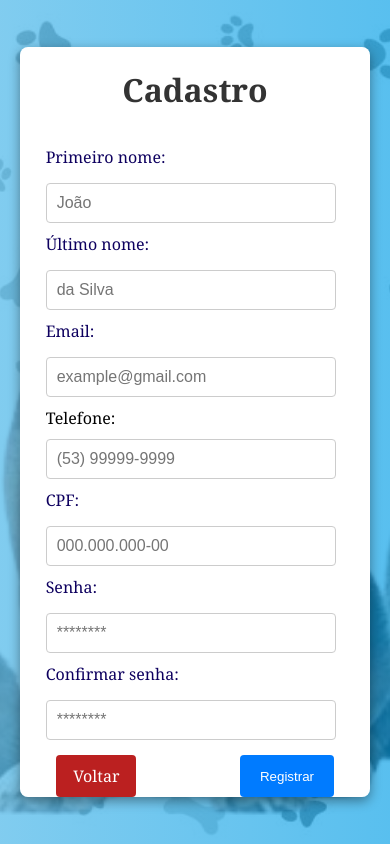
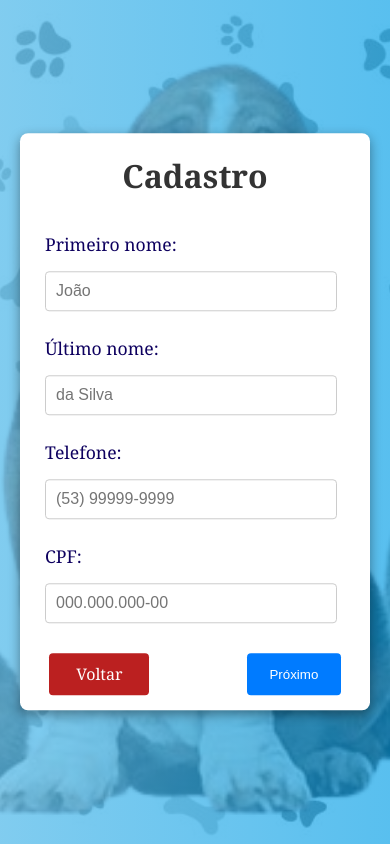
Before and after one commit to ajuda-pet/ajudapet-frontend, a React (Create React App) app: page /register in a window 390 px wide. Built offline with nearby package versions, Linux system fonts and the light colour scheme.

Commit message:
dois steps

```diff
--- a/src/pages/register/index.css
+++ b/src/pages/register/index.css
@@ -45,22 +45,11 @@
     left: 50%;
     transform: translate(-50%, -50%);
 
-    max-height: 850px;
-    height: 95%;
+    max-height: 600px;
     padding: 10px;
     display: flex;
     flex-direction: column;
     align-items: center;
-}
-
-.register-container::-webkit-scrollbar {
-    width: 4px;
-    background-color: #486e977b;
-}
-
-.register-container::-webkit-scrollbar-thumb {
-    background-color: rgba(0, 0, 0, 0.3);
-    border-radius: 6px;
 }
 
 h1 {
@@ -161,71 +150,11 @@ a:hover {
     .register-container{
         padding: 0;
         max-width: 350px;
-        max-height: 750px;
-    }
-
-    .form-inputs {
-        padding: 0;
-        min-width: 80%;
-    }
-
-    .input-form{
-
-        padding: 0;
-    }
-
-    label {
-        margin-top: 5px;
-        font-size: 16px;
-        font-weight: 400px;
-    }
-
-    h1 {
-        margin-bottom: 15px;
-    }
-
-    .input-field {
-        margin-bottom: 5px;
-        width: 90%;
-    }
-
-
-    .register-button {
-        width: 7em;
-        padding: 10px;
-        color: #fff;
-        border: none;
-        border-radius: 4px;
-        cursor: pointer;
-        margin-top: 10px;
-        margin-left: 7em;
-    }
-
-    .register-a {
-        padding: 10px 0;
-        text-align: center;
-        margin-top: 10px;
-        margin-left: 0;
-    }
-
-    a {
-        text-decoration: none;
-    }
-
-    a:hover {
-        background-color: #9b1d1d;
 
     }
+    .form-inputs {
+        min-width: 300px;
 
-    .register-button:hover {
-        background-color: #0056b3;
-    }
-
-    .buttons {
-        display: flex;
-        justify-content: space-evenly;
-        flex: 1;
-        padding-bottom: 15px;
     }
 
 
@@ -234,69 +163,7 @@ a:hover {
 /* Estilos específicos para telas maiores que 600px e menores que 1024px de largura */
 @media only screen and (min-width: 601px) and (max-width: 1024px) {
     .register-container{
-        max-width: 350px;
-        max-height: 750px;
         padding: 5px;
     }
 
-    .form-inputs {
-        padding: 0;
-        min-width: 80%;
-
-        flex: 1;
-        display: flex;
-        justify-content: center;
-    }
-
-    .input-form{
-
-        padding: 0;
-    }
-
-    label {
-        margin-top: 5px;
-        font-size: 16px;
-        font-weight: 400px;
-    }
-
-    h1 {
-        margin-bottom: 15px;
-    }
-
-    .input-field {
-        margin-bottom: 5px;
-        width: 90%;
-    }
-
-
-    .register-button {
-        width: 7em;
-        padding: 10px;
-        margin-top: 10px;
-        margin-left: 7em;
-    }
-
-    .register-a {
-        padding: 10px 0;
-        margin-top: 10px;
-        margin-left: 0;
-    }
-
-
-    .register-button:hover {
-        background-color: #0056b3;
-    }
-
-    .buttons {
-        display: flex;
-        justify-content: space-evenly;
-        flex: 1;
-        padding-bottom: 15px;
-    }
 }
-
-@media screen and (max-height: 900px) {
-    .register-container {
-        overflow-y: scroll;
-    }
-}
--- a/src/pages/register/index.jsx
+++ b/src/pages/register/index.jsx
@@ -18,6 +18,18 @@ function Register() {
     const [password, setPassword] = useState('');
     const [confirmPassword, setConfirmPassword] = useState('');
     const [error, setError] = useState('');
+    const [step, setStep] = useState(false)
+
+    //  Função para mudar de step
+
+    const handleStep = () =>{
+        if (firstName== '' || lastName== '' || cpf== '' || phone == '')  {setError('Complete todos os campos!')}
+        // if (false)  {}
+        else{
+            setError('')
+            setStep(true)
+        }
+    }
 
     // Função para lidar com a mudança de email
 
@@ -94,6 +106,7 @@ function Register() {
             , 5000);
     }, [location.state?.msg]);
     return (
+
         <div className="body">
 
             <div className="backgroundImage"></div>
@@ -105,13 +118,12 @@ function Register() {
                 <p className="error">{error}</p>
 
                 <form onSubmit={handleSubmit} method='post'>
+
                     <div className="form-inputs">
-
+                    {!step ?
+                        <>
                             <div className="input-form">
-                            <label for='firstName'>
-                                Primeiro nome:
-                            </label>
-
+                            <label for='firstName'>Primeiro nome:</label>
                             <input
                                 required
                                 name='firstName'
@@ -124,9 +136,7 @@ function Register() {
                             </div>
 
                             <div className="input-form">
-                        <label for='lastName'>
-                            Último nome:
-                        </label>
+                            <label for='lastName'>Último nome:</label>
 
                             <input
                                 required
@@ -138,24 +148,9 @@ function Register() {
                                 placeholder='da Silva'
                             />
                             </div>
+
                             <div className="input-form">
-                        <label for='email'>
-                            Email:
-                        </label>
-
-                        <input
-                            required
-                            name='email'
-                            className="input-field"
-                            type="email"
-                            value={email}
-                            onChange={(e) => [setEmail(e.target.value), handleEmailChange(e)]}
-                            placeholder='example@gmail.com'
-                        />
-                        </div>
-                        <div className="input-form">
-                        <label for='telefone'></label>
-                            Telefone:
+                            <label for='telefone'>Telefone:</label>
                             <input
                                     required
                                     name='telefone'
@@ -166,7 +161,6 @@ function Register() {
                                     placeholder='(53) 99999-9999'
                                     maxLength={15}
                                 />
-
                             </div>
 
                             <div className="input-form">
@@ -184,6 +178,33 @@ function Register() {
                                 placeholder='000.000.000-00'
                             />
                             </div>
+
+                            <div className="buttons">
+                                <a href='/login' className="register-a">Voltar</a>
+                                <button type='button' className="register-button" onClick={handleStep}>Próximo</button>
+                            </div>
+
+                        </>
+
+
+                    : (
+                        <>
+                        <div className="input-form">
+                        <label for='email'>
+                            Email:
+                        </label>
+
+                        <input
+                            required
+                            name='email'
+                            className="input-field"
+                            type="email"
+                            value={email}
+                            onChange={(e) => [setEmail(e.target.value), handleEmailChange(e)]}
+                            placeholder='example@gmail.com'
+                        />
+                        </div>
+
                         <div className="input-form">
                         <label for='password'>
                             Senha:
@@ -199,6 +220,7 @@ function Register() {
                             placeholder='********'
                         />
                         </div>
+
                         <div className="input-form">
                         <label for='confirm-password'>
                             Confirmar senha:
@@ -214,10 +236,12 @@ function Register() {
                         />
                         </div>
                         <div className="buttons">
-                                <a href='/login' className="register-a">Voltar</a>
+                                <a  className="register-a" onClick={()=>setStep(false)}>Voltar</a>
                                 <button className="register-button" type="submit">Registrar</button>
                         </div>
 
+                        </>
+                    )}
                     </div>
                 </form>
             </div>
```
Lines whose indentation alone changed are shown as unchanged.
